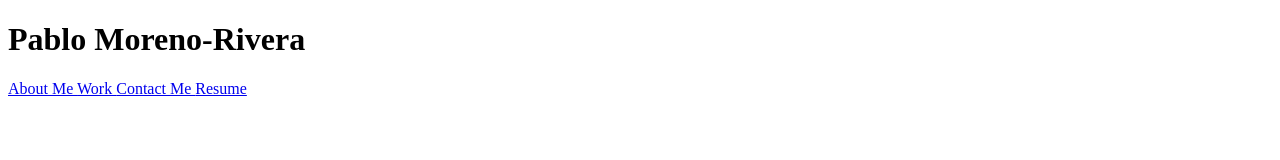
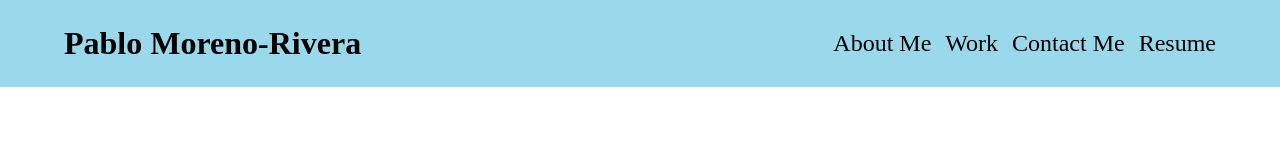
Before and after one commit to itspablooo/portfolio, a plain HTML site: page index.html in a window 1280 px wide. Drawn offline with Linux system fonts and the light colour scheme.

Commit message:
added a css file and linked it to index.html. Also added styling for the header

```diff
--- a/index.html
+++ b/index.html
@@ -4,8 +4,10 @@
     <meta charset="UTF-8">
     <meta name="viewport" content="width=device-width, initial-scale=1.0">
     <title>Pablo Moreno-Rivera</title>
+    <link href="./resources/css/index.css" rel="stylesheet">
 </head>
 <body>
+<!-- Header section with a title and nav bar linking to different sections of the page -->
     <header>
         <div class="title">
             <h1>Pablo Moreno-Rivera</h1>
--- a/resources/css/index.css
+++ b/resources/css/index.css
@@ -0,0 +1,24 @@
+* {
+    margin: 0;
+    padding: 0;
+}
+
+/* Header section styling */
+
+header {
+    display: flex;
+    justify-content: space-between;
+    align-items: center;
+    background-color: #9AD9EB;
+    padding: 25px 5%;
+}
+
+nav a {
+    display: inline-flex;
+    justify-content: space-between;
+    padding-left: 10px;
+    text-decoration: none;
+    color: black;
+    font-size: x-large;
+    font-weight: 500;
+}
```
